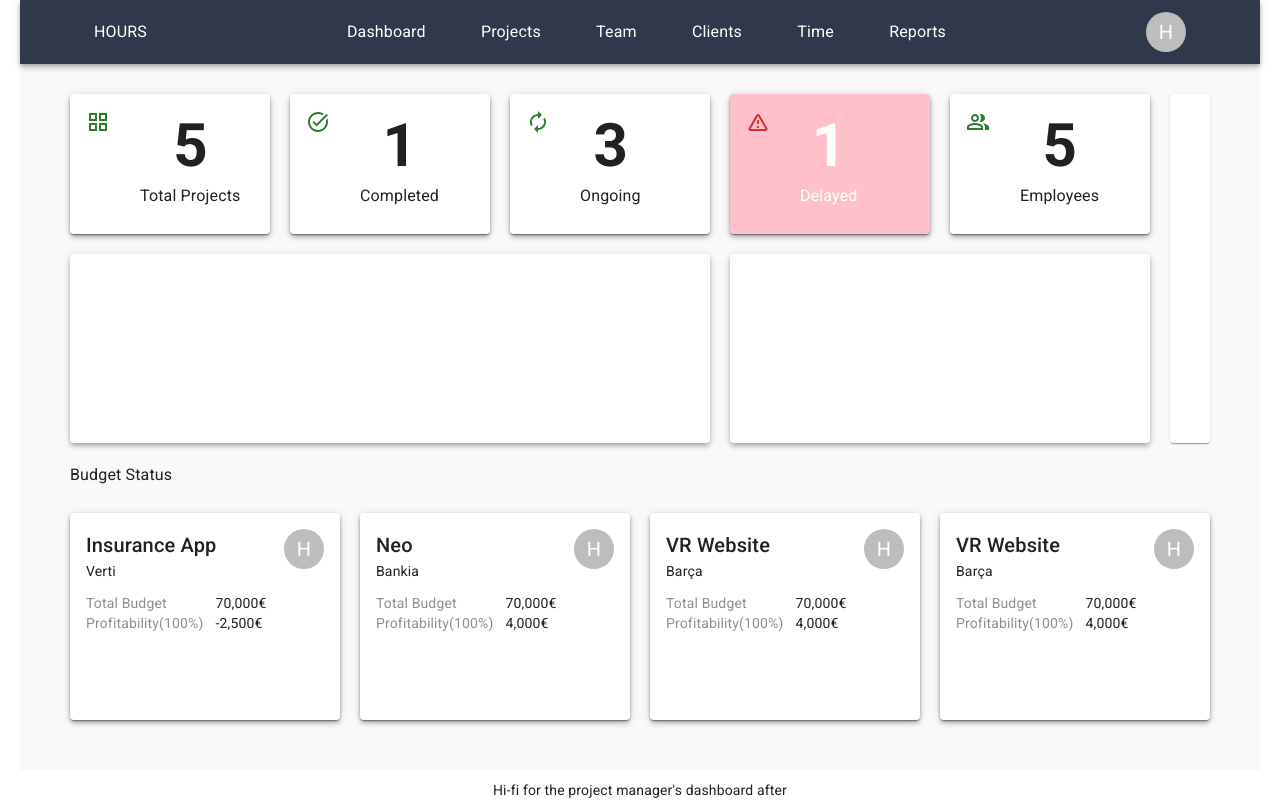
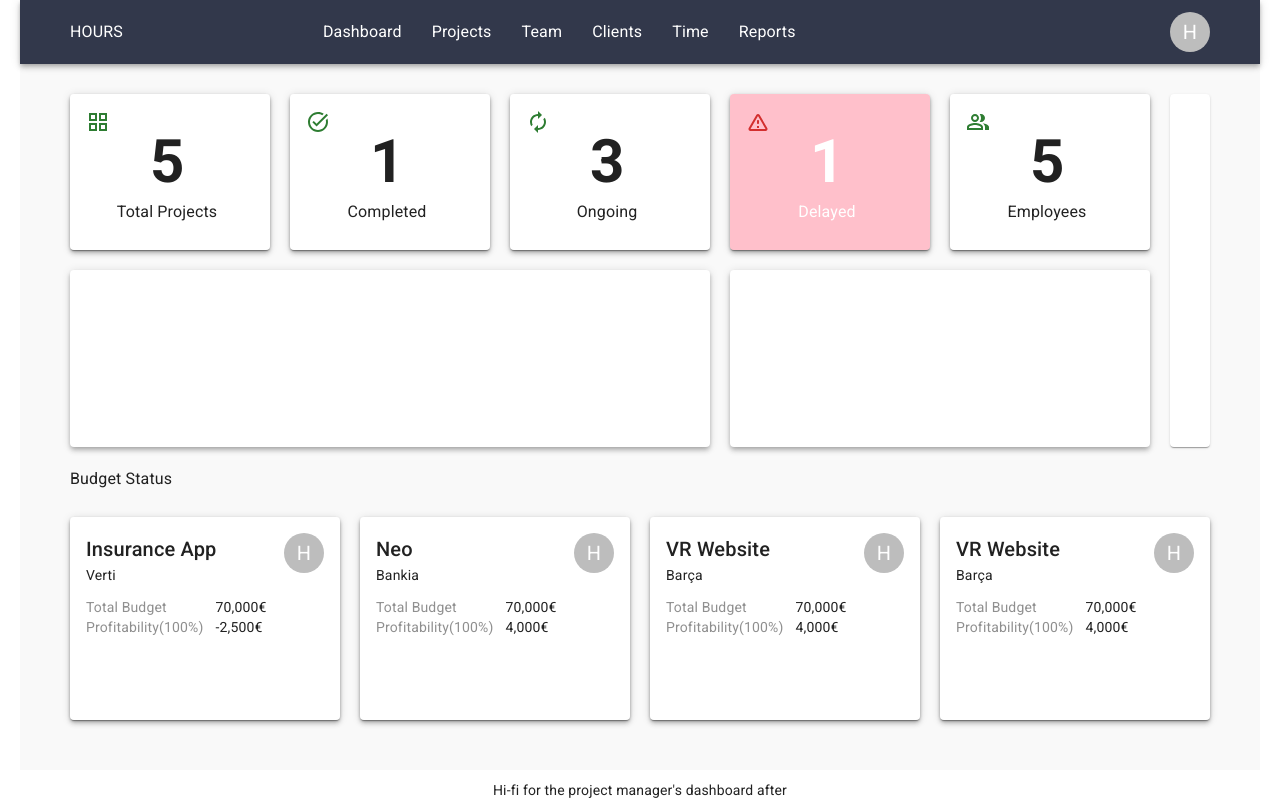
Before and after one commit to gnsharma/dashboard-mockup, a React (Vite) app: page / in a window 1280 px wide. Built offline with nearby package versions, Linux system fonts and the light colour scheme.

Commit message:
minor design improvements

```diff
--- a/src/app.component.tsx
+++ b/src/app.component.tsx
@@ -58,12 +58,13 @@ function InfoCard({ icon, value, text, variant }: any) {
           ...(variant === "error" ? { backgroundColor: "pink" } : {}),
         }}
       >
-        <CardContent
-          sx={{ display: "flex", justifyContent: "start", gap: "30px" }}
-        >
+        <CardContent sx={{ display: "flex", justifyContent: "start", pb: 0 }}>
           {icon}
           <Box
             sx={{
+              ml: "-30px",
+              flexGrow: 1,
+              pt: "16px",
               display: "flex",
               flexDirection: "column",
               alignItems: "center",
@@ -99,6 +100,7 @@ function App() {
           }}
         >
           <Toolbar
+            disableGutters
             sx={{
               display: "flex",
               flexDirection: "row",
@@ -112,7 +114,7 @@ function App() {
                 color: "white",
                 display: "flex",
                 flexDirection: "row",
-                justifyContent: "space-between",
+                gap: "30px",
                 flexGrow: 1,
               }}
             >
```
